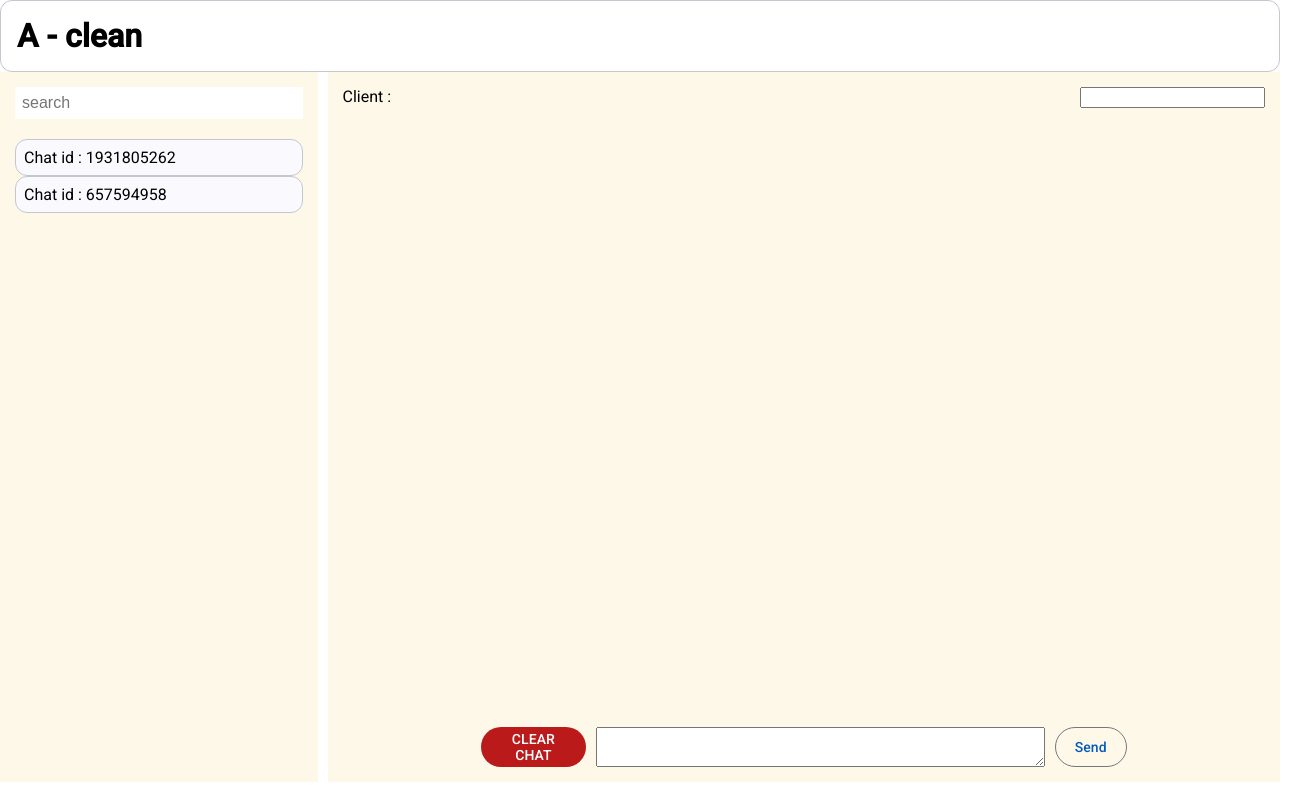
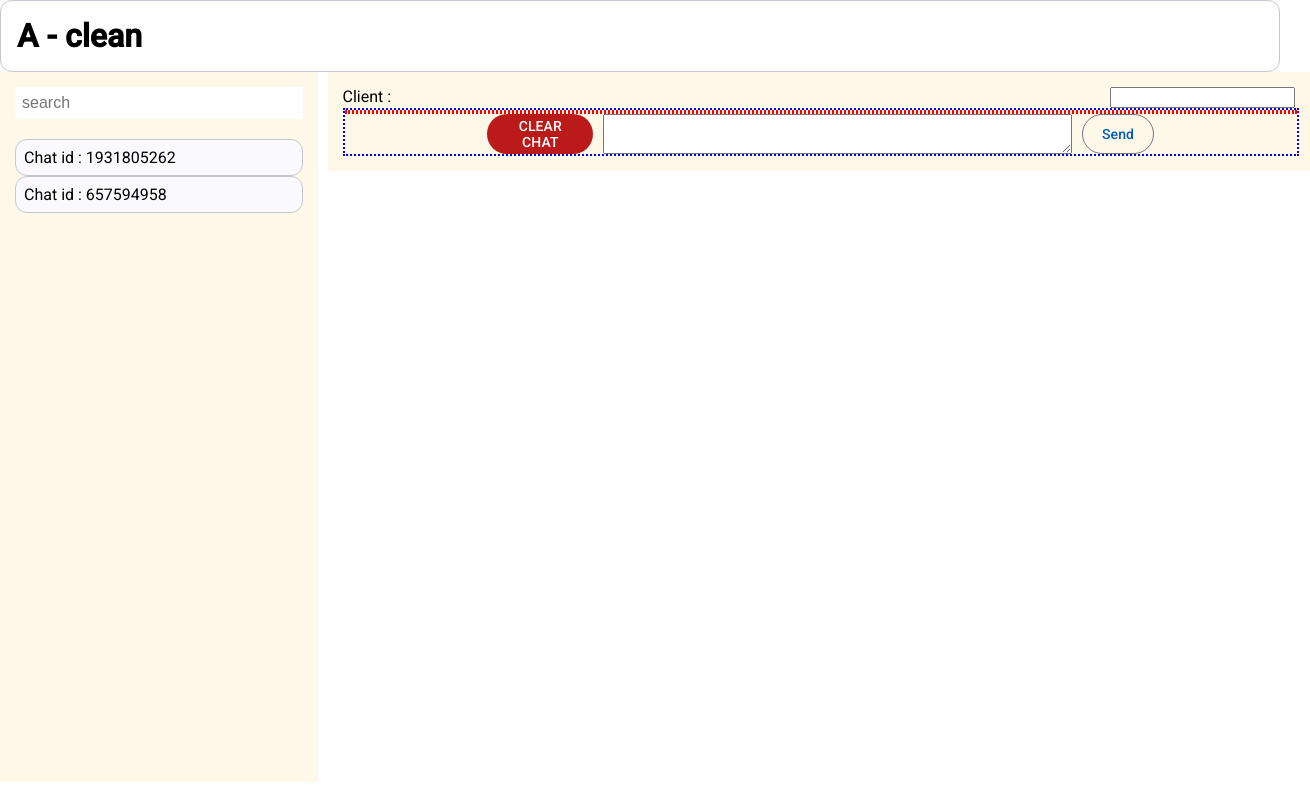
Before and after one commit to yurights/AClean, an Angular app: page / in a window 1280 px wide. Shown: the whole page, 1310 px wide, since content can reach past the window. Built offline with nearby package versions, Linux system fonts and the light colour scheme.

Commit message:
fix: chat message component

```diff
--- a/src/app/layouts/chat/chat-log/chat-log.component.html
+++ b/src/app/layouts/chat/chat-log/chat-log.component.html
@@ -1,17 +1,15 @@
 <div class="log">
-  <div class="header">
+  <div class="log__header">
     <span>Client : {{ client }}</span>
     <input type="text" />
   </div>
-  <div class="body">
-    <div class="log_list">
+  <div class="log__body">
+    <div class="log__body__list">
       @for (item of messages; track $index) {
       <app-chat-message [message]="item"></app-chat-message>
       }
-
-      <!-- <app-chat-message></app-chat-message> -->
     </div>
-    <div class="log_input">
+    <div class="log__body-input">
       <button
         mat-flat-button
         color="warn"
--- a/src/app/layouts/chat/chat-log/chat-log.component.scss
+++ b/src/app/layouts/chat/chat-log/chat-log.component.scss
@@ -1,27 +1,33 @@
 .log {
   background-color: #fef8e8;
   padding: 15px;
-  height: 100%;
   display: flex;
   flex-direction: column;
   justify-content: space-between;
+  width: 100%;
 
-  .header {
+  &__header {
     display: flex;
     justify-content: space-between;
   }
 
-  .body {
+  &__body {
+    border: 2px dotted blue;
+    width: 100%;
+
+    &__list {
+      border: 2px dotted red;
       overflow-y: scroll;
     }
 
-  &_input {
+    &-input {
       margin: 0 auto;
       width: 70%;
       display: flex;
       gap: 10px;
     }
   }
+}
 
 .input-message {
   width: 100%;
```
Lines whose indentation alone changed are shown as unchanged.
